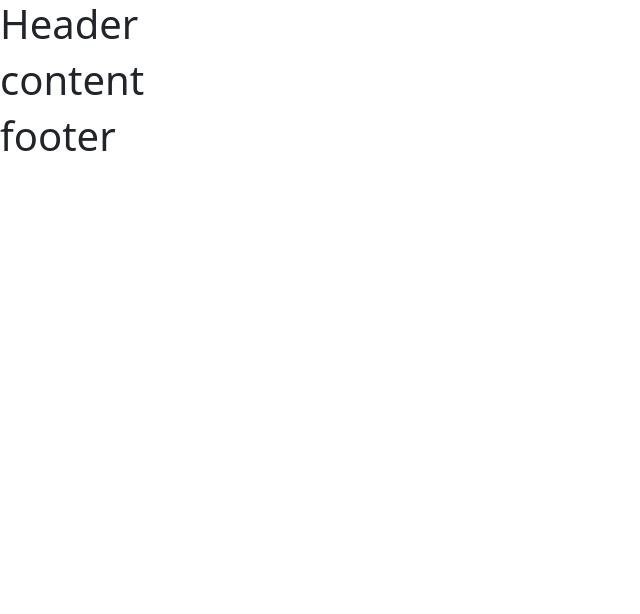
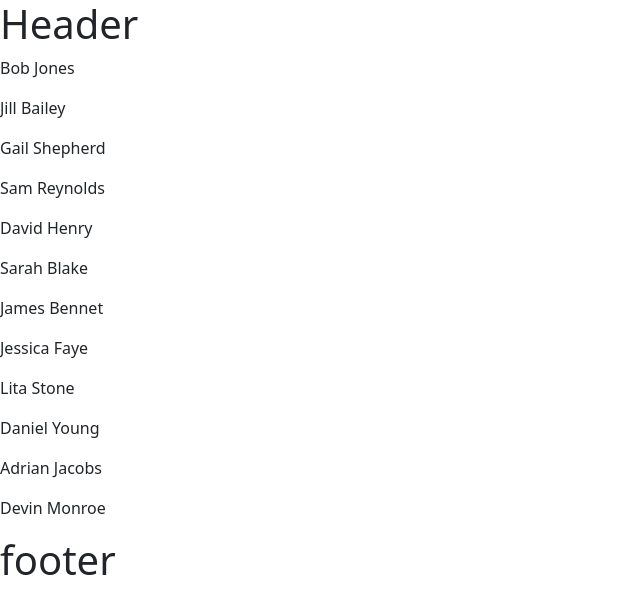
Before and after one commit to Scott-Zeta/Team-Member-Allocation, a React (Vite) app: page / in a window 1280 px wide. Shown: the top 614 px of the page, without its empty margins (0-640 px from the left). Built offline with nearby package versions, Linux system fonts and the light colour scheme.

Commit message:
set useState hook and show some mock data

```diff
--- a/src/App.jsx
+++ b/src/App.jsx
@@ -1,14 +1,15 @@
 import './App.css'
 import Footer from './Footer'
 import Header from './Header'
-import Content from './Content'
+import Employee from './Employee'
+
 import 'bootstrap/dist/css/bootstrap.min.css';
 
 function App() {
   return (
     <div>
       <Header/>
-      <Content/>
+      <Employee/>
       <Footer/>
     </div>
   )
--- a/src/Content.jsx
+++ /dev/null
@@ -1,9 +0,0 @@
-const content = () => {
-  return (
-    <main>
-      <h1>content</h1>
-    </main>
-  )
-}
-
-export default content;
--- a/src/Employee.jsx
+++ b/src/Employee.jsx
@@ -1,7 +1,94 @@
+import {useState} from 'react'
+
 const employee = () => {
+  const [employees, setEmployees] = useState([{
+  id: 1,
+  fullName: "Bob Jones",
+  designation: "JavaScript Developer",
+  gender: "male",
+  teamName: "TeamA"
+},
+{
+  id: 2,
+  fullName: "Jill Bailey",
+  designation: "Node Developer",
+  gender: "female",
+  teamName: "TeamA"
+},
+{
+  id: 3,
+  fullName: "Gail Shepherd",
+  designation: "Java Developer",
+  gender: "female",
+  teamName: "TeamA"
+},
+{
+  id: 4,
+  fullName: "Sam Reynolds",
+  designation: "React Developer",
+  gender: "male",
+  teamName: "TeamB"
+},
+{
+  id: 5,
+  fullName: "David Henry",
+  designation: "DotNet Developer",
+  gender: "male",
+  teamName: "TeamB"
+},
+{
+  id: 6,
+  fullName: "Sarah Blake",
+  designation: "SQL Server DBA",
+  gender: "female",
+  teamName: "TeamB"
+},
+{
+  id: 7,
+  fullName: "James Bennet",
+  designation: "Angular Developer",
+  gender: "male",
+  teamName: "TeamC"
+},
+{
+  id: 8,
+  fullName: "Jessica Faye",
+  designation: "API Developer",
+  gender: "female",
+  teamName: "TeamC"
+},
+{
+  id: 9,
+  fullName: "Lita Stone",
+  designation: "C++ Developer",
+  gender: "female",
+  teamName: "TeamC"
+},
+{
+  id: 10,
+  fullName: "Daniel Young",
+  designation: "Python Developer",
+  gender: "male",
+  teamName: "TeamD"
+},
+{
+  id: 11,
+  fullName: "Adrian Jacobs",
+  designation: "Vue Developer",
+  gender: "male",
+  teamName: "TeamD"
+},
+{
+  id: 12,
+  fullName: "Devin Monroe",
+  designation: "Graphic Designer",
+  gender: "male",
+  teamName: "TeamD"
+}])
+
   return (
     <main>
-      <h1>employee</h1>
+      {employees.map(e => <p key={e.id}>{e.fullName}</p>)}
     </main>
   )
 }
```
